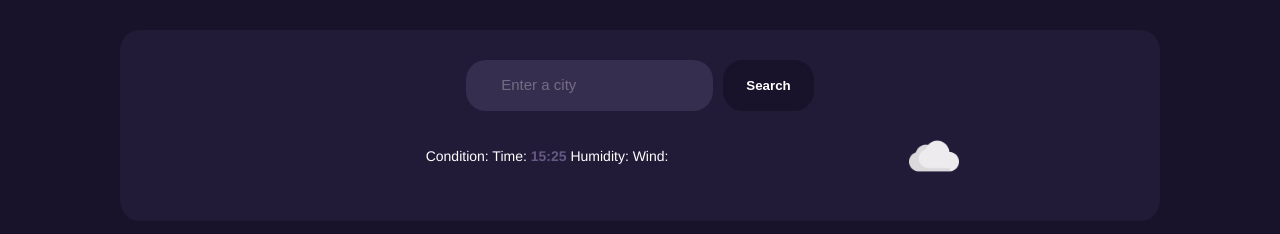
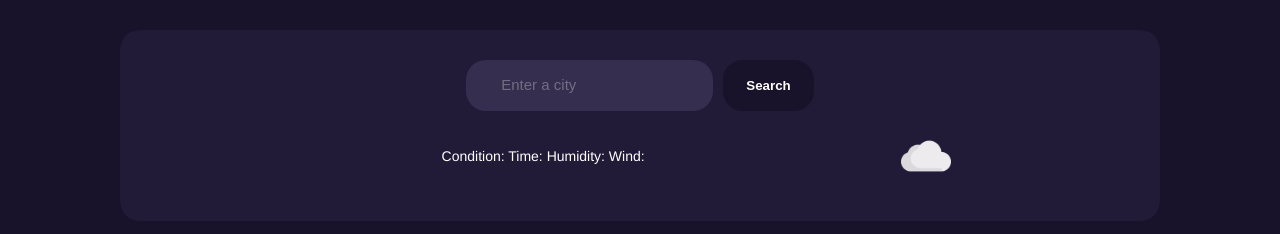
Before and after one commit to mstwsk/weather-app, a website: page index.html in a window 1280 px wide. Shown: the part 160-394 px from the top of the page. Drawn offline with nearby package versions, Linux system fonts and the light colour scheme; no server answers.

Commit message:
removed time html

```diff
--- a/index.html
+++ b/index.html
@@ -26,7 +26,7 @@
           Condition:
           <span id="current-description" class="introData"></span>
           Time:
-          <span id="current-time" class="introData">15:25</span>
+          <span id="current-time" class="introData"></span>
           Humidity:
           <span id="humidity" class="introData"></span>
           Wind:
```
